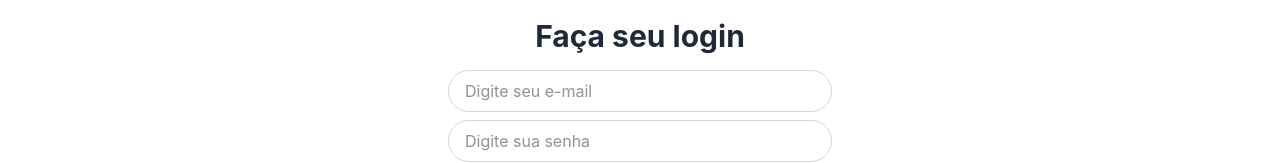
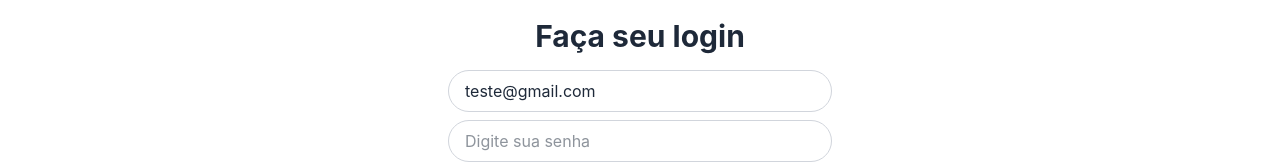
Before and after one commit to Williamhsf/clone-Airbnb---hashtag, a React (Vite) app in the folder front-end/: page /login in a window 1280 px wide. Shown: the part 306-469 px from the top of the page. Built offline with nearby package versions, Linux system fonts and the light colour scheme.

Commit message:
Implement user GET and POST routes with HTTP status

```diff
--- a/front-end/src/pages/Login.jsx
+++ b/front-end/src/pages/Login.jsx
@@ -1,16 +1,28 @@
+import { useState } from 'react'
 import { Link } from 'react-router-dom'
 
 const Login = () => {
+  // let variavelNormal = "teste@gmail.com"
+  const [email, setEmail] = useState("teste@gmail.com")
+
+  const handleSubmit = (e) => {
+    e.preventDefault()
+
+    setEmail("teste2@gmail.com")
+    console.log(email)
+  }
+
   return (
     <section className='flex items-center'>
       <div className="w-full mx-auto flex max-w-96 flex-col gap-4 items-center">
         <h1 className='text-3xl font-bold'>Faça seu login</h1>
 
-        <form className='flex flex-col gap-2 w-full'>
+        <form className='flex w-full flex-col gap-2' onSubmit={handleSubmit}>
           <input
             type="email"
             className="w-full rounded-full border border-gray-300 px-4 py-2"
             placeholder='Digite seu e-mail'
+            value={email}
           />
           <input
             type="password"
```
